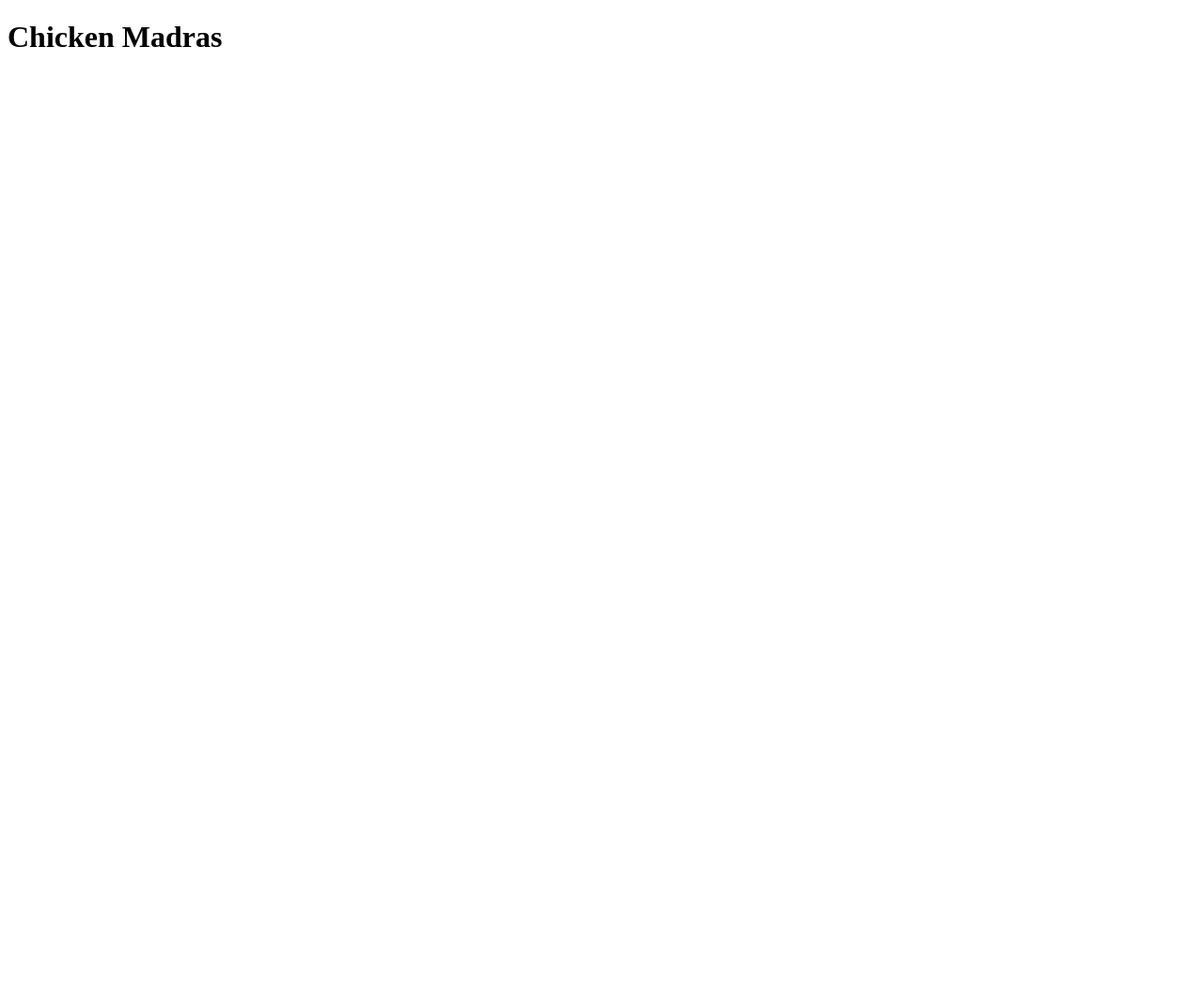
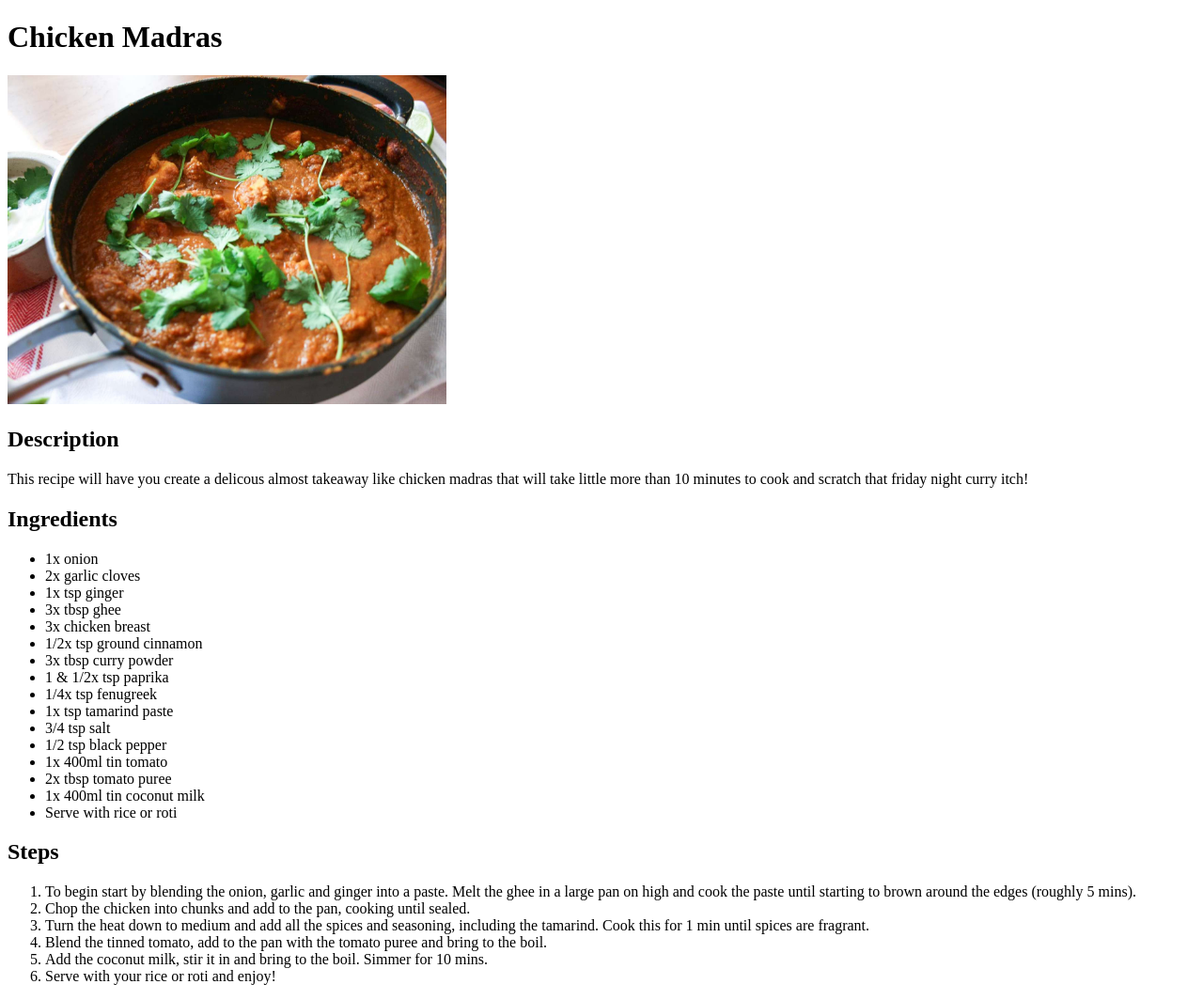
Before and after one commit to RJPNOR/odin-recipes, a plain HTML site: page recipes/madras.html in a window 1280 px wide. Shown: the whole page at 94% size. Before the commit the page ends 800 px from the top, so only its background shows below. Drawn offline with Linux system fonts and the light colour scheme.

Commit message:
Added detail to the 'madras recipe'
Added an image, description of the recipe, ingredients list and steps to cook.

```diff
--- a/recipes/madras.html
+++ b/recipes/madras.html
@@ -6,5 +6,38 @@
     </head>
     <body>
         <h1>Chicken Madras</h1>
+        <img src="../img/madras-curry.jpg" height="350" width="467" alt="A bowl of chicken madras curry sprinkled with coriander"/>
+        <h2>Description</h2>
+            <p>This recipe will have you create a delicous almost takeaway like
+            chicken madras that will take little more than 10 minutes to cook
+            and scratch that friday night curry itch!</p>
+        <h2>Ingredients</h2>
+            <ul>
+                <li>1x onion</li>
+                <li>2x garlic cloves</li>
+                <li>1x tsp ginger</li>
+                <li>3x tbsp ghee</li>
+                <li>3x chicken breast</li>
+                <li>1/2x tsp ground cinnamon</li>
+                <li>3x tbsp curry powder</li>
+                <li>1 & 1/2x tsp paprika </li>
+                <li>1/4x tsp fenugreek</li>
+                <li>1x tsp tamarind paste</li>
+                <li>3/4 tsp salt</li>
+                <li>1/2 tsp black pepper</li>
+                <li>1x 400ml tin tomato</li>
+                <li>2x tbsp tomato puree</li>
+                <li>1x 400ml tin coconut milk</li>
+                <li>Serve with rice or roti</li>
+            </ul>
+        <h2>Steps</h2>
+            <ol>
+                <li>To begin start by blending the onion, garlic and ginger into a paste. Melt the ghee in a large pan on high and cook the paste until starting to brown around the edges (roughly 5 mins).</li>
+                <li>Chop the chicken into chunks and add to the pan, cooking until sealed.</li>
+                <li>Turn the heat down to medium and add all the spices and seasoning, including the tamarind. Cook this for 1 min until spices are fragrant.</li>
+                <li>Blend the tinned tomato, add to the pan with the tomato puree and bring to the boil.</li>
+                <li>Add the coconut milk, stir it in and bring to the boil. Simmer for 10 mins.</li>
+                <li>Serve with your rice or roti and enjoy!</li>
+            </ol>
     </body>
 </html>
```
Also changed, not shown: img/madras-curry.jpg (added).
